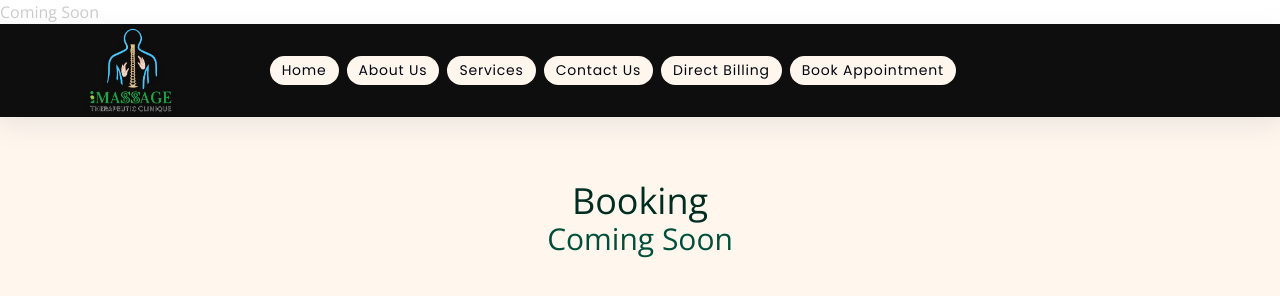
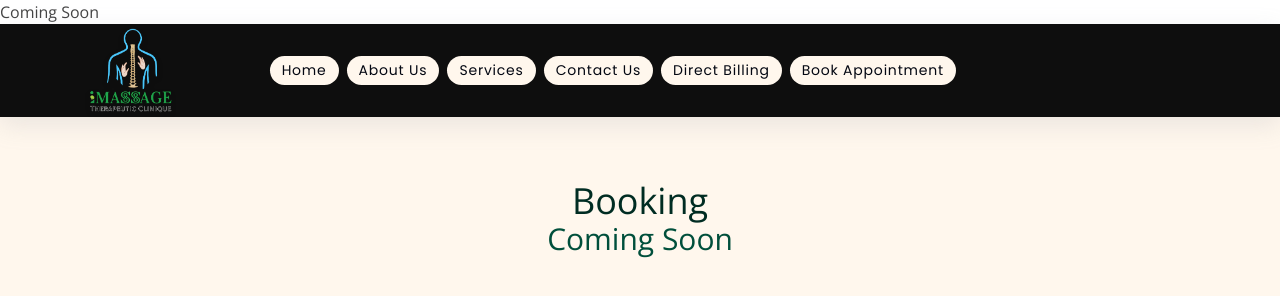
Before and after one commit to bespokewd1/massage-blackwhite, an Astro site: page /booking in a window 1280 px wide. Built offline with nearby package versions, Linux system fonts and the light colour scheme; Astro itself is replaced by a stand-in of ours.

Commit message:
Update global.css

```diff
--- a/src/styles/global.css
+++ b/src/styles/global.css
@@ -11,7 +11,7 @@
     --secondary: #e0e0e0;
     --secondaryLight: #ffffff;
     --headerColor: #1a1a1a;
-    --bodyTextColor: #cccccc;
+    --bodyTextColor: #444444;
     --bodyTextColorWhite: #fafbfc;
     /* 13px - 16px */
     --topperFontSize: clamp(0.8125rem, 1.6vw, 1rem);
```
